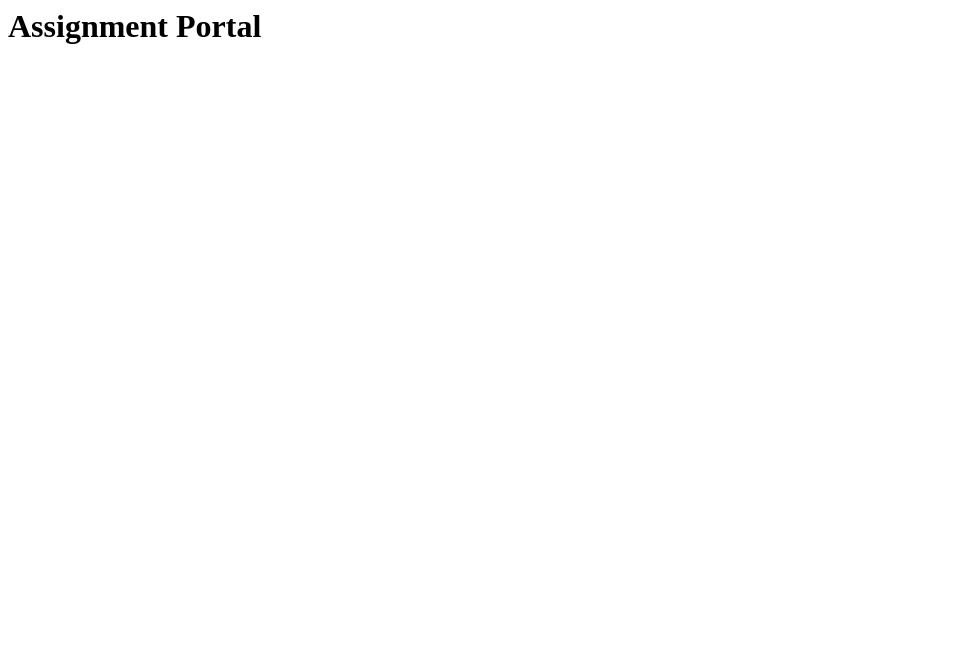
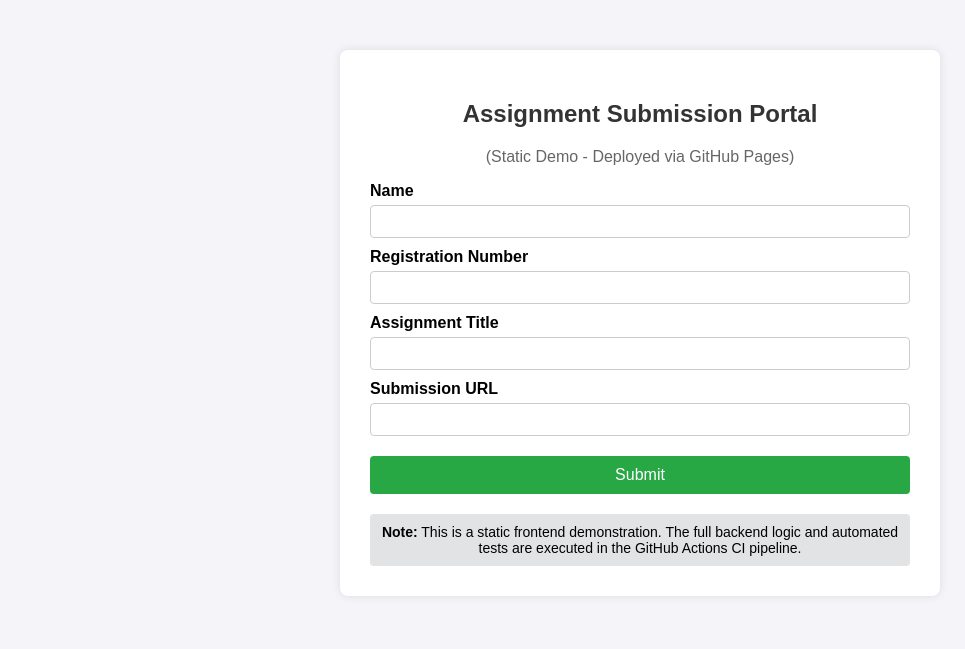
Before and after one commit to tariqmuneeb223-boop/Assigment-portal, a plain HTML site: page index.html in a window 1280 px wide. Shown: the whole page, without its empty margins (0-965 px from the left). Drawn offline with Linux system fonts and the light colour scheme.

Commit message:
Update static index.html for GitHub Pages

```diff
--- a/index.html
+++ b/index.html
@@ -1 +1,42 @@
-<h1>Assignment Portal</h1>
+<!DOCTYPE html>
+<html>
+<head>
+    <title>Assignment Submission Portal</title>
+    <style>
+        body { font-family: Arial, sans-serif; max-width: 600px; margin: 50px auto; background-color: #f4f4f9; }
+        .container { background: white; padding: 30px; border-radius: 8px; box-shadow: 0px 0px 10px rgba(0,0,0,0.1); }
+        h2 { color: #333; text-align: center; }
+        label { display: block; margin-top: 10px; font-weight: bold; }
+        input { width: 100%; padding: 8px; margin-top: 5px; border: 1px solid #ccc; border-radius: 4px; box-sizing: border-box; }
+        button { margin-top: 20px; width: 100%; padding: 10px; background: #28a745; color: white; border: none; border-radius: 4px; font-size: 16px; cursor: pointer; }
+        button:hover { background: #218838; }
+        .notice { margin-top: 20px; padding: 10px; background: #e2e3e5; text-align: center; border-radius: 4px; font-size: 14px; }
+    </style>
+</head>
+<body>
+    <div class="container">
+        <h2>Assignment Submission Portal</h2>
+        <p style="text-align: center; color: #666;">(Static Demo - Deployed via GitHub Pages)</p>
+
+        <form onsubmit="event.preventDefault(); alert('This is a static demo. Run python app.py locally for full functionality.');">
+            <label>Name</label>
+            <input type="text" required>
+
+            <label>Registration Number</label>
+            <input type="text" required>
+
+            <label>Assignment Title</label>
+            <input type="text" required>
+
+            <label>Submission URL</label>
+            <input type="url" required>
+
+            <button type="submit">Submit</button>
+        </form>
+
+        <div class="notice">
+            <strong>Note:</strong> This is a static frontend demonstration. The full backend logic and automated tests are executed in the GitHub Actions CI pipeline.
+        </div>
+    </div>
+</body>
+</html>
```
